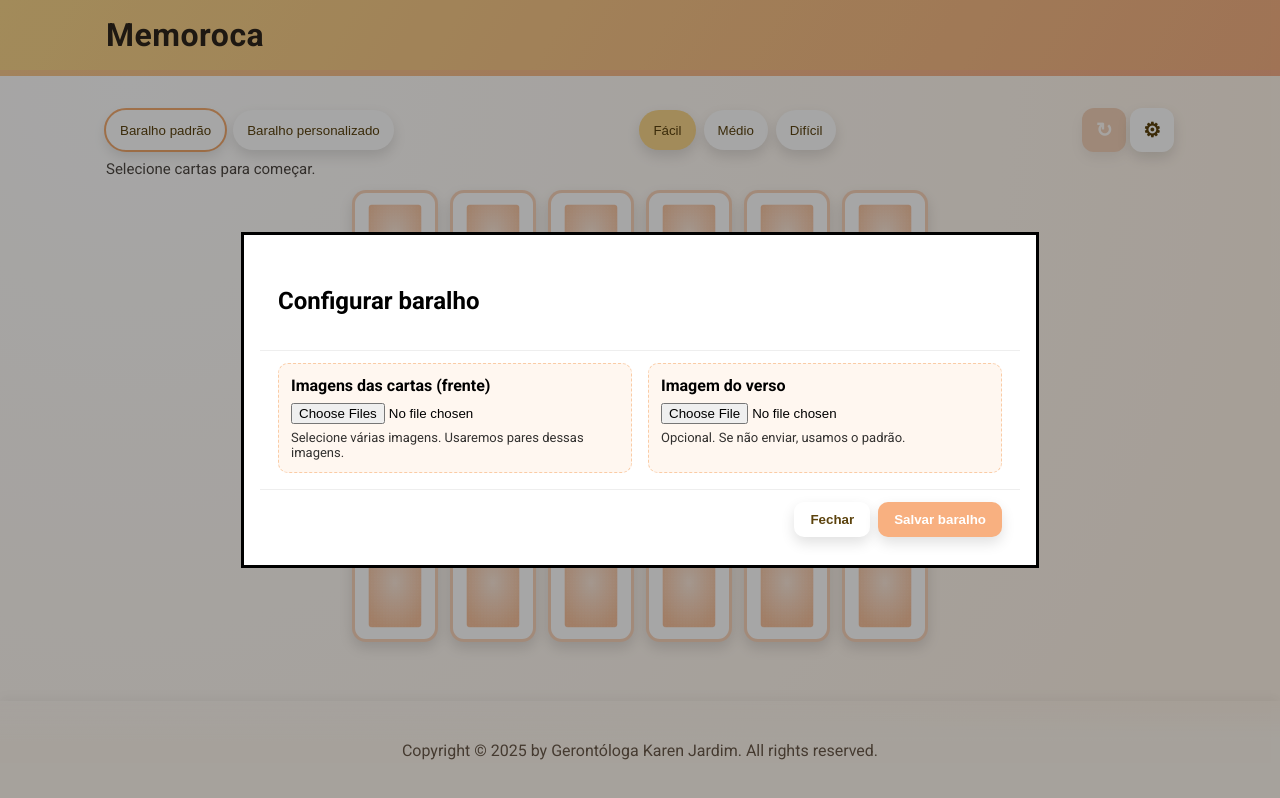
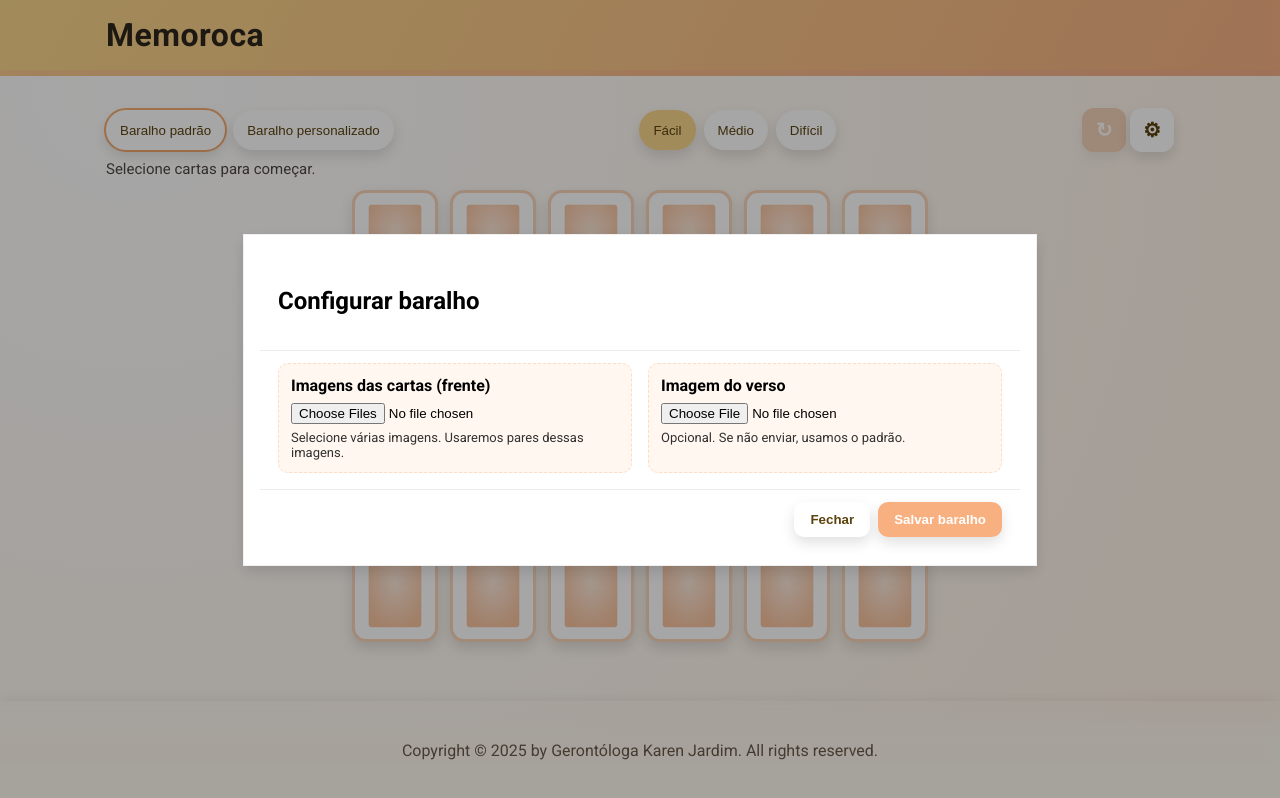
Before and after one commit to iantoniolo/memoroca, a plain HTML site: page index.html in a window 1280 px wide. Both pictures are taken after a click on the button "Configurar baralho". Drawn offline with Linux system fonts and the light colour scheme.

Commit message:
style: config

```diff
--- a/styles.css
+++ b/styles.css
@@ -141,6 +141,11 @@ body {
 }
 
 .config-dialog::backdrop { background: rgba(0,0,0,.35); }
+.config-dialog {
+  border: 1px solid rgba(0,0,0,.06);
+  outline: none;
+  box-shadow: var(--shadow-1);
+}
 .config-content {
   border: 0;
   padding: 0;
@@ -148,14 +153,14 @@ body {
   border-radius: var(--radius-lg);
   width: min(760px, 92vw);
 }
-.config-content header { padding: 16px 18px; border-bottom: 1px solid #eee; }
+.config-content header { padding: 16px 18px; border-bottom: 1px solid rgba(0,0,0,.08); }
 .config-grid { padding: 12px 18px 16px; display: grid; grid-template-columns: 1fr 1fr; gap: 16px; }
-.config-item { background: #fff7f0; border: 1px dashed rgba(242,140,56,.4); padding: 12px; border-radius: var(--radius-md); }
+.config-item { background: #fff7f0; border: 1px dashed rgba(242,140,56,.25); padding: 12px; border-radius: var(--radius-md); }
 .config-label { display: block; font-weight: 600; margin-bottom: 8px; }
 .btn-row { display: flex; gap: 8px; flex-wrap: wrap; }
 .hint { margin: 6px 0 0; font-size: 13px; opacity: .8; }
 .filelike { display: inline-flex; align-items: center; gap: 8px; }
-.dialog-footer { padding: 12px 18px; border-top: 1px solid #eee; display: flex; justify-content: flex-end; }
+.dialog-footer { padding: 12px 18px; border-top: 1px solid rgba(0,0,0,.08); display: flex; justify-content: flex-end; }
 
 .site-footer {
   padding: 24px 0;
```
